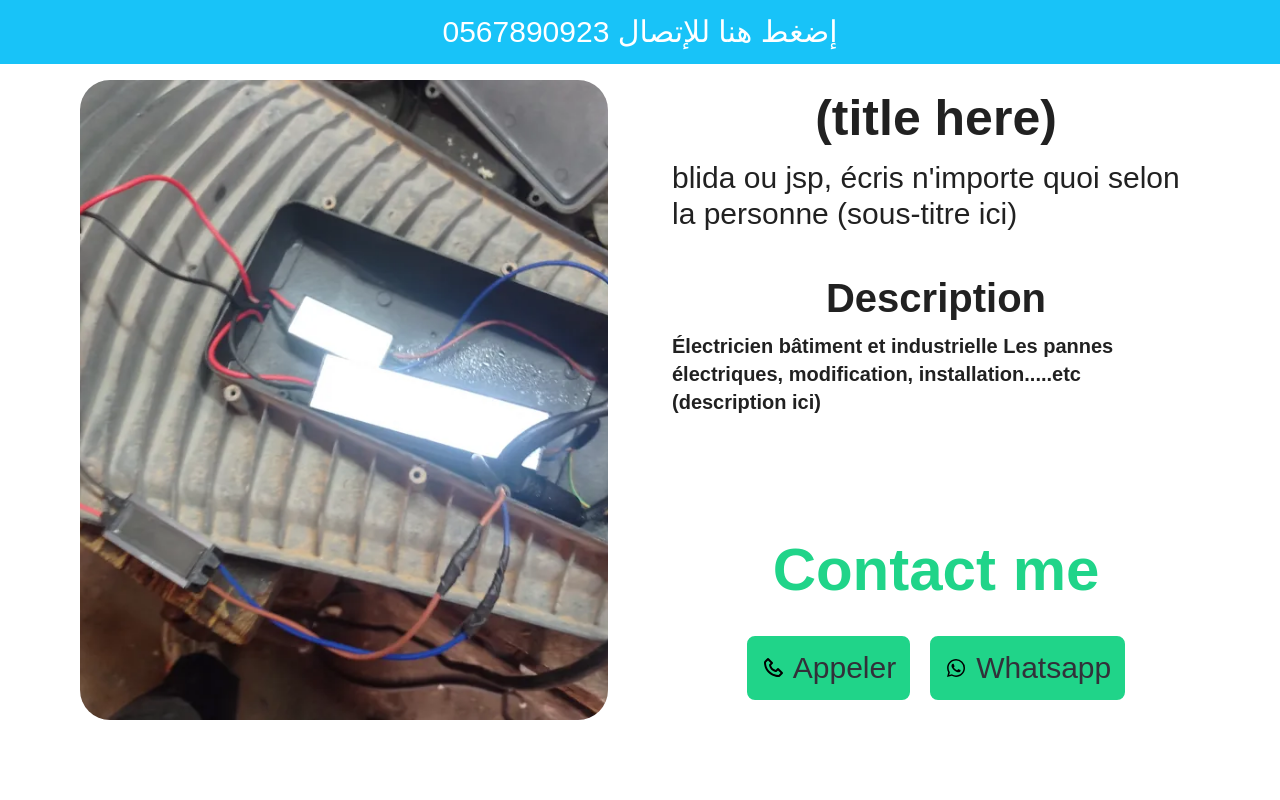
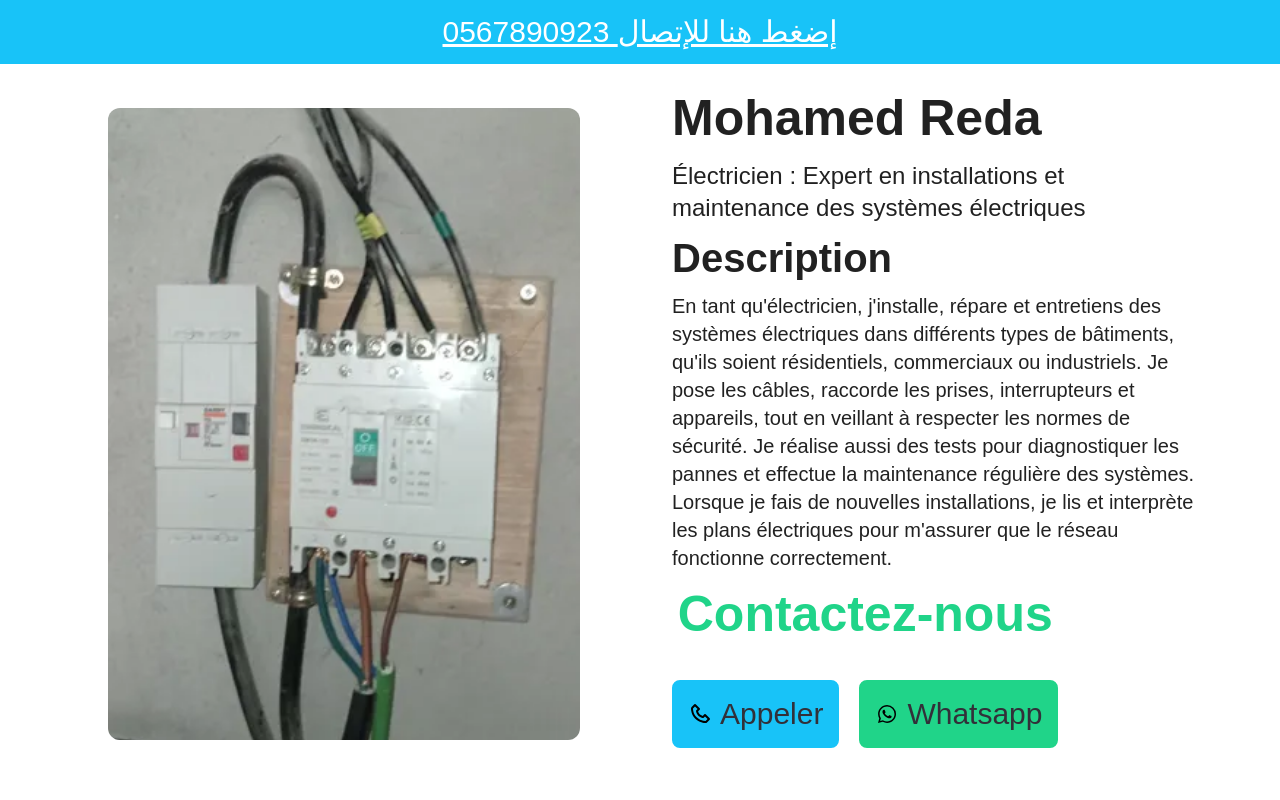
Before and after one commit to chemsodev/landing-page-template, a React (Vite) app: page / in a window 1280 px wide. Shown: the top 800 px of the page. Built offline with nearby package versions, Linux system fonts and the light colour scheme.

Commit message:
le site j'ai rendu dynamique

```diff
--- a/src/components/Contact.jsx
+++ b/src/components/Contact.jsx
@@ -4,13 +4,13 @@ function Contact (){
 
     return(
         <div className="text-center mb-5">
-            <h1 className='text-green text-3xl font-bold mt-6 lg:text-[60px]'>Contact me</h1>
+            <h1 className='text-green text-3xl font-bold mt-6 lg:text-[50px]'>Contactez-nous</h1>
             <div className='buttons flex justify-center mt-4 gap-5 lg:mt-12'>
                 <a href="tel:+213541520675">
-                <button className='bg-green  text-black border-2 border-green rounded-lg flex gap-2 items-center p-3 text-lg lg:text-3xl'><img src="src/assets/phone-regular-24.png"/>Appeler</button>
+                <button className='bg-blue text-black hover:bg-green hover:text-white hover:border-green hover:scale-110 border-4 border-blue rounded-lg flex gap-2 items-center p-3 text-lg lg:text-3xl'><img src="src/assets/phone-regular-24.png"/>Appeler</button>
                 </a>
                 <a href="https://wa.me/2130551063100">
-                <button className='bg-green  text-black border-2 border-green rounded-lg flex gap-2 items-center p-3 text-lg lg:text-3xl'><img src="src/assets/whatsapp-logo-24.png"/>Whatsapp</button>
+                <button className='bg-green text-black  border-4 border-green  hover:text-white hover:scale-110 rounded-lg flex gap-2 items-center p-3 text-lg lg:text-3xl'><img src="src/assets/whatsapp-logo-24.png"/>Whatsapp</button>
                 </a>
             </div>
         </div>
--- a/src/components/Header.jsx
+++ b/src/components/Header.jsx
@@ -2,8 +2,8 @@
 function Header (){
 
     return(
-        <header className="bg-blue fixed z-10 flex items-center justify-center w-full text-bold h-10 lg:h-16">
-            <p><a href="tel:+213541520675" className="text-white text-lg lg:text-3xl">0567890923 إضغط هنا للإتصال</a></p>
+        <header className="bg-blue fixed z-10 flex items-center justify-center w-full text-bold h-6 lg:h-16">
+            <p><a href="tel:+213541520675" className="text-white text-lg lg:text-3xl underline">0567890923 إضغط هنا للإتصال</a></p>
         </header>
     )
 }
--- a/src/components/Price.jsx
+++ b/src/components/Price.jsx
@@ -11,11 +11,11 @@ const Price = () => {
     return (
         <div className='flex flex-col justify-center items-center mt-12'>
             <p className='font-bold text-center text-5xl'>Prix</p>
-            <div className='grid grid-cols-1 md:grid-cols-2 lg:grid-cols-3 gap-6 w-full max-w-6xl text-center my-12'>
+            <div className='grid grid-cols-1 md:grid-cols-2 lg:grid-cols-3  gap-6 w-full max-w-6xl text-center my-12'>
                 {priceItems.map((item, index) => (
                     <div
                         key={index}
-                        className='text-white p-5 flex flex-row justify-between bg-slate-600 h-[60px] w-[350px] rounded-xl mx-auto'
+                        className='text-white p-5 flex flex-row justify-between hover:scale-105 duration-300 bg-slate-600 h-[60px] w-[350px] rounded-xl mx-auto'
                     >
                         <p>{item.label}</p>
                         <p className='text-amber-300'>
--- a/src/components/carousel.jsx
+++ b/src/components/carousel.jsx
@@ -3,31 +3,31 @@ import Contact from "./Contact";
 function Carousel() {
     return (
         <div className="  grid grid-cols-1 md:grid-cols-2  gap-6 w-full rounded-3xl py-12 px-6 h-[100vh]  relative  lg:gap-16 lg:p-20 3xl:h-[70vh]">
-            <div className="item-img overflow-hidden">
-                <img src="src/assets/26.webp" alt="Oussama Bouras Image" className="w-full h-full object-cover rounded-[30px] "/>
+            <div className="item-img overflow-hidden hover:scale-105 duration-700">
+                <img src="src/assets/6.webp" alt="Oussama Bouras Image" className="w-full h-full object-cover rounded-[40px] p-7 "/>
             </div>
 
             <div className="item-content lg:relative flex flex-col justify-between">
                 <div className="item-desc">
-                    <div className="title text-3xl mb-3 text-center lg:text-[50px]">
-                        <h1 className="font-bold lg:mt-5">(title here)</h1>
+                    <div className="title text-3xl mb-3 text-left lg:text-[50px]">
+                        <h1 className="font-bold lg:mt-5">Mohamed Reda </h1>
                     </div>
 
-                    <div className="sub-title mb-12 text-lg lg:text-3xl lg:mt-6">
+                    <div className="sub-title mb-4 text-lg lg:text-2xl lg:mt-6">
                         <h4>
-                            blida ou jsp, écris n'importe quoi selon la personne (sous-titre ici)
+                        Électricien : Expert en installations et maintenance des systèmes électriques
                         </h4>
                     </div>
 
                     <div>
-                        <h1 className="font-bold text-3xl text-center mb-4 lg:text-[40px]">Description</h1>
-                        <p className="text-lg font-semibold lg:text-xl">
-                            Électricien bâtiment et industrielle Les pannes électriques, modification, installation.....etc  (description ici)
+                        <h1 className="font-bold text-3xl text-left mb-4 lg:text-[40px]">Description</h1>
+                        <p className="text-lg  lg:text-xl">
+                        En tant qu'électricien, j'installe, répare et entretiens des systèmes électriques dans différents types de bâtiments, qu'ils soient résidentiels, commerciaux ou industriels. Je pose les câbles, raccorde les prises, interrupteurs et appareils, tout en veillant à respecter les normes de sécurité. Je réalise aussi des tests pour diagnostiquer les pannes et effectue la maintenance régulière des systèmes. Lorsque je fais de nouvelles installations, je lis et interprète les plans électriques pour m'assurer que le réseau fonctionne correctement.
                         </p>
                     </div>
                 </div>
 
-                <div className="mt-auto">
+                <div className="mt-auto mr-auto">
                     <Contact/>
                 </div>
             </div>
--- /dev/null
+++ b/src/components/footer.jsx
@@ -0,0 +1,10 @@
+
+function Footer(){
+
+    return(
+        <div className=" w-full text-center text-xl p-4 bg-blue text-white mt-10">
+            <p>Copyright © 2024 - site web développé par <a href="https://www.instagram.com/ratio.algerie/"  className="underline">Ratio Algérie </a></p>
+        </div>
+    );
+}
+export default Footer
--- a/src/main.jsx
+++ b/src/main.jsx
@@ -6,6 +6,7 @@ import Header from './components/Header.jsx'
 import Gallery from './components/Gallery.jsx'
 import Price from './components/Price.jsx'
 import Contact from './components/Contact.jsx'
+import Footer from './components/footer.jsx'
 
 createRoot(document.getElementById('root')).render(
   <StrictMode>
@@ -14,5 +15,6 @@ createRoot(document.getElementById('root')).render(
     <Gallery />
     <Price />
     <Contact/>
+    <Footer/>
   </StrictMode>,
 )
```
